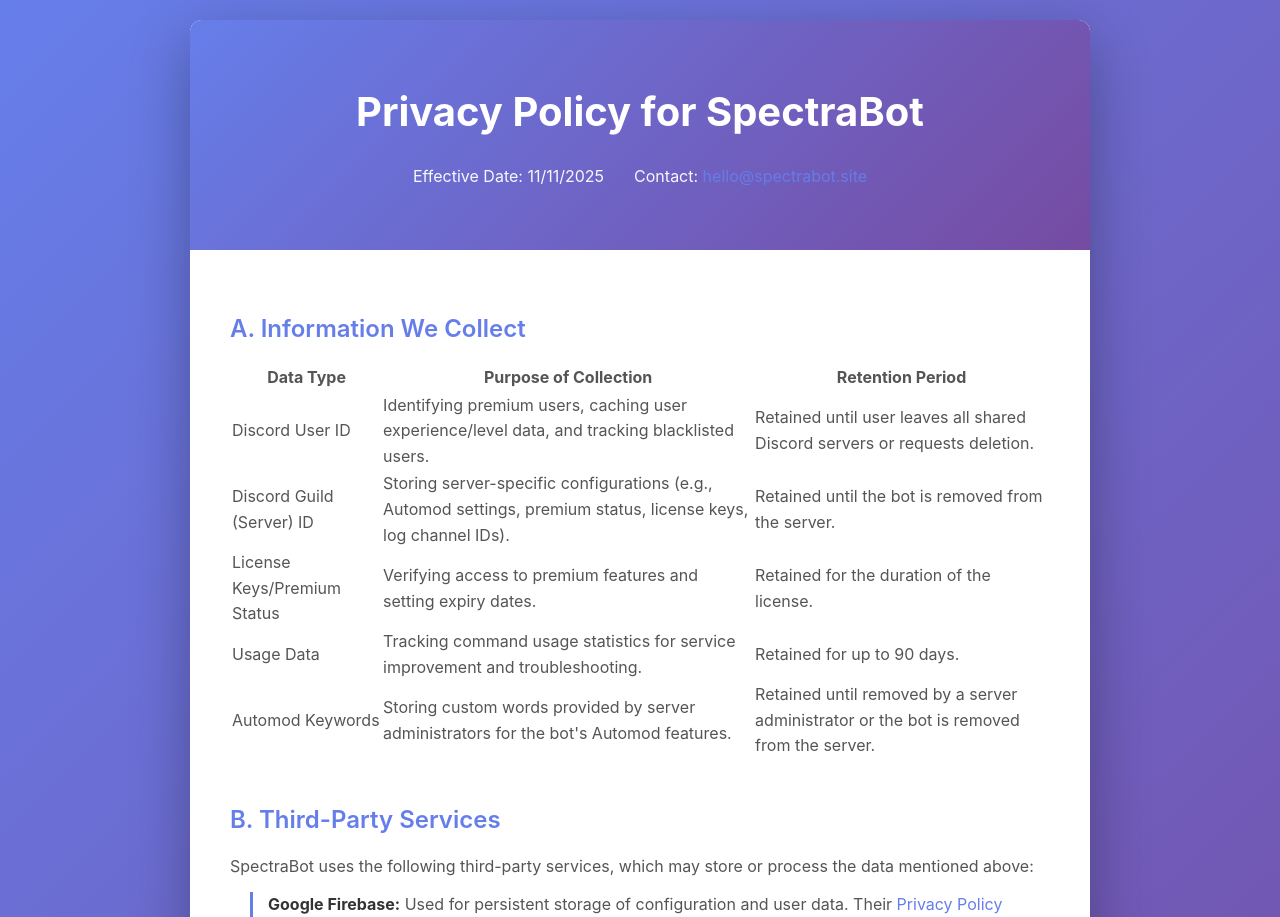
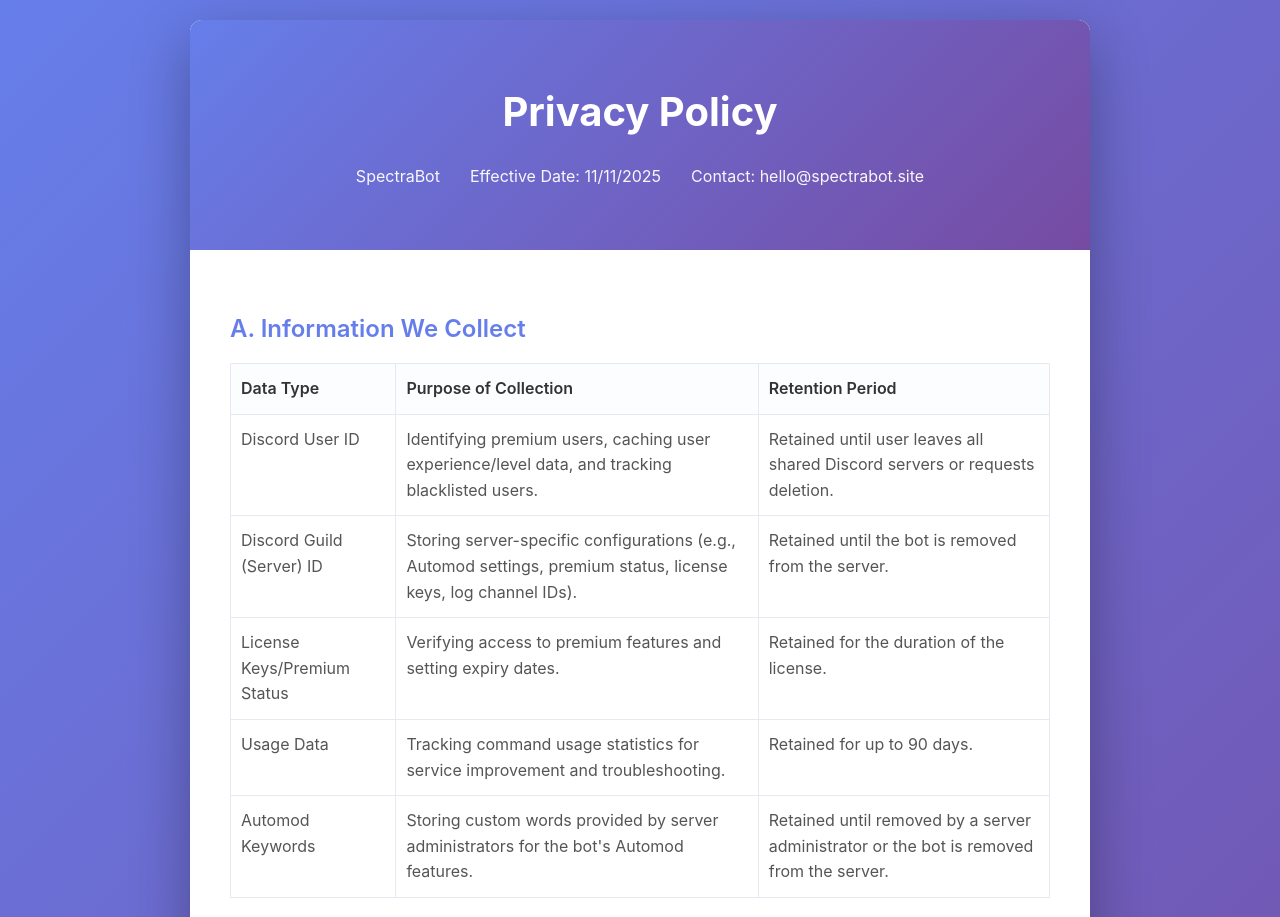
Before and after one commit to evincing/spectrabot-privacy, a plain HTML site: page index.html in a window 1280 px wide. Shown: the top 917 px of the page. Drawn offline with Linux system fonts and the light colour scheme.

Commit message:
Updated styling 2

```diff
--- a/index.html
+++ b/index.html
@@ -79,6 +79,25 @@
             margin-bottom: 12px;
         }
 
+    /* Table styling: borders, padding, and subtle header background */
+    table {
+      width: 100%;
+      border-collapse: collapse;
+    }
+
+    th, td {
+      border: 1px solid #e6e9ef;
+      padding: 12px 10px;
+      text-align: left;
+      vertical-align: top;
+    }
+
+    th {
+      background: #fbfdff;
+      color: #333;
+      font-weight: 600;
+    }
+
         .subsection {
             margin-left: 20px;
             margin-bottom: 12px;
@@ -130,10 +149,11 @@
 <body>
   <div class="container">
     <header class="header">
-      <h1>Privacy Policy for SpectraBot</h1>
+      <h1>Privacy Policy</h1>
       <div class="header-meta">
+        <p>SpectraBot</p>
         <p>Effective Date: 11/11/2025</p>
-        <p>Contact: <a href="mailto:hello@spectrabot.site">hello@spectrabot.site</a></p>
+        <p>Contact: hello@spectrabot.site</p>
       </div>
     </header>
 
@@ -208,7 +228,7 @@
     </main>
 
     <footer>
-      © SpectraBot — For questions, contact <a href="mailto:hello@spectrabot.site">hello@spectrabot.site</a>
+      © 2025 SpectraBot. All rights reserved.</a>
     </footer>
   </div>
 </body>
```
